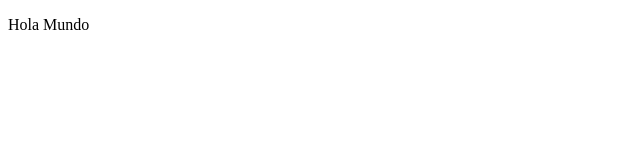
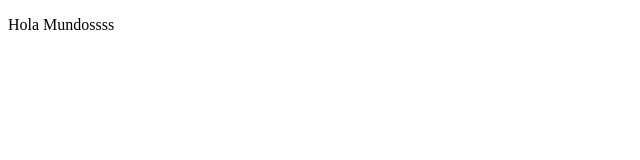
Before and after one commit to elr1chy/ejempl1.github.io, a plain HTML site: page computoenlanube/index.html in a window 1280 px wide. Shown: the full height of the page, 0-640 px from the left. Drawn offline with Linux system fonts and the light colour scheme.

Commit message:
dgrgdfgdrg

```diff
--- a/computoenlanube/index.html
+++ b/computoenlanube/index.html
@@ -5,6 +5,6 @@
 <title>Insert title here</title>
 </head>
 <body>
- <p>Hola Mundo</p>
+ <p>Hola Mundossss</p>
 </body>
 </html>
```
